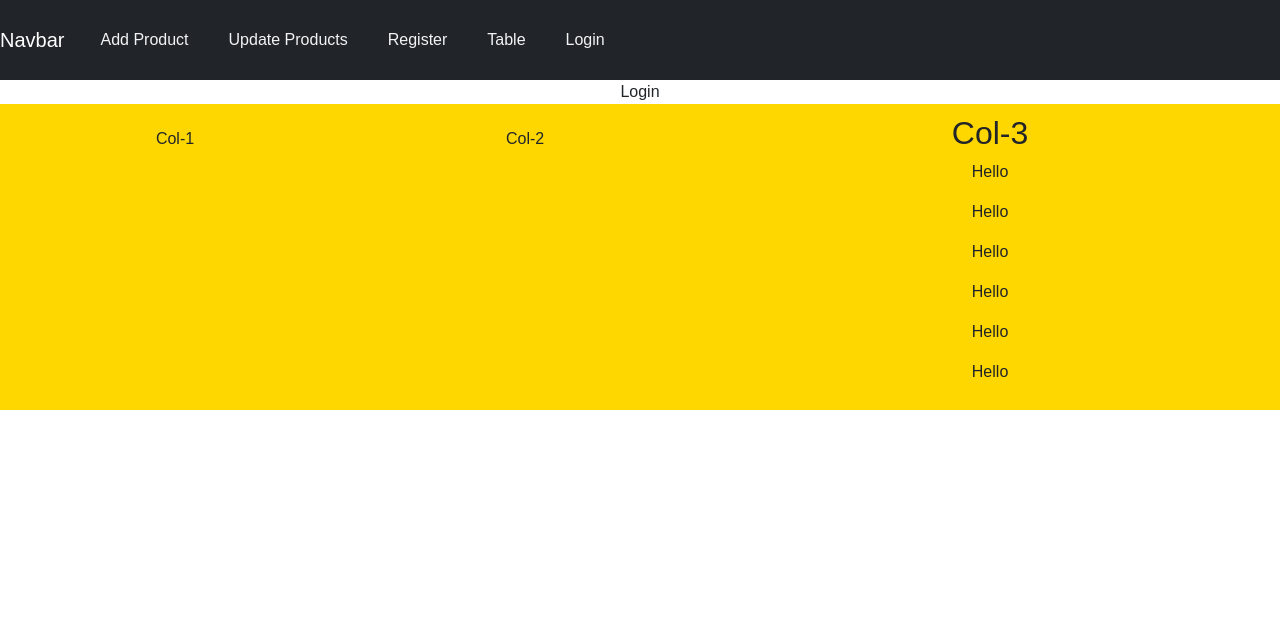
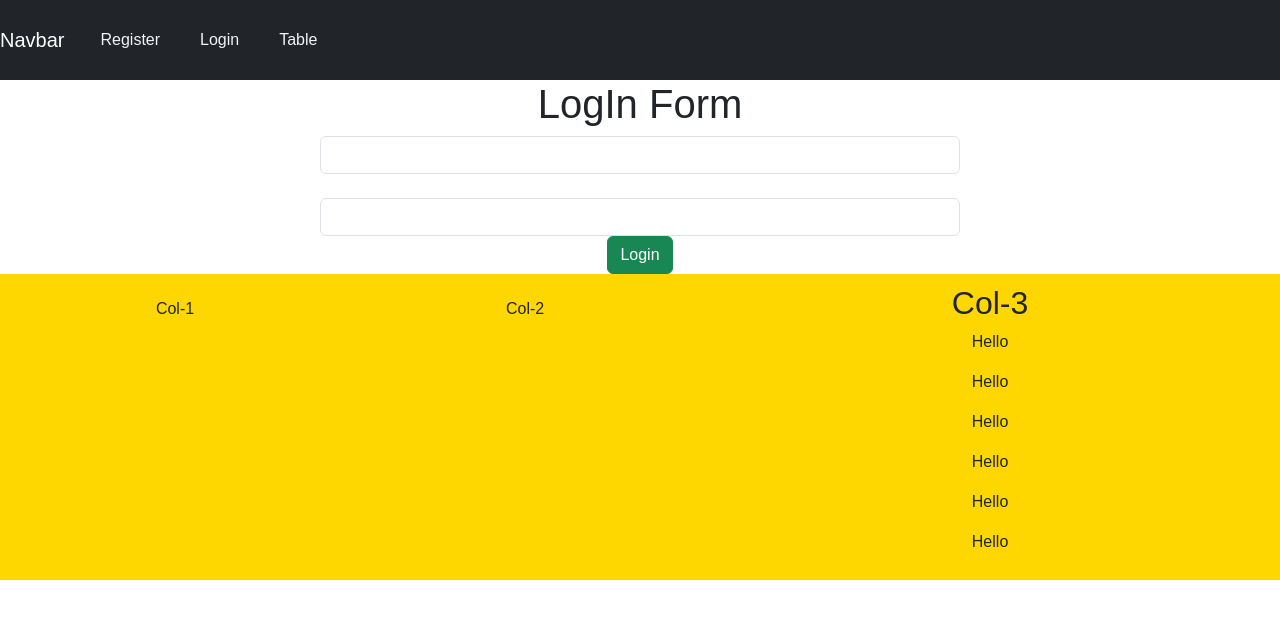
Before and after one commit to ajaykumar1071999/E-Commerce, a React (Create React App) app: page /Login in a window 1280 px wide. Shown: the top 618 px of the page. Built offline with nearby package versions, Linux system fonts and the light colour scheme.

Commit message:
Login Update

```diff
--- a/src/App.js
+++ b/src/App.js
@@ -7,6 +7,7 @@ import { BrowserRouter, Routes, Route } from "react-router-dom";
 import UpdateProduct from "./Components/UpdateProduct/UpdateProduct";
 import Table from "./Components/Table/Table";
 import Footer from "./Components/Footer/Footer";
+import Test from "./Test";
 export default function App() {
   return (
     <div className="App">
@@ -19,6 +20,7 @@ export default function App() {
           <Route path="/Login" element={<Login />}></Route>
           <Route path="/Table" element={<Table />}></Route>
         </Routes>
+
         <Footer />
       </BrowserRouter>
     </div>
--- a/src/Components/Head/Head.js
+++ b/src/Components/Head/Head.js
@@ -6,11 +6,9 @@ function Head() {
       <Navbar bg="dark" variant="dark">
         <Navbar.Brand href="#Home">Navbar</Navbar.Brand>
         <Nav className="mr-auto nav_bar_wrapper">
-          <Link to="/add">Add Product</Link>
-          <Link to="/update">Update Products</Link>
           <Link to="/Register">Register</Link>
+          <Link to="/Login">Login</Link>
           <Link to="/Table">Table</Link>
-          <Link to="/Login">Login</Link>
         </Nav>
       </Navbar>
     </div>
--- a/src/Components/Login/Login.js
+++ b/src/Components/Login/Login.js
@@ -1,4 +1,38 @@
+import { useEffect, useState } from "react";
+
 function Login() {
-  return <div>Login</div>;
+  const [email, setEmail] = useState("");
+  const [password, setPassword] = useState("");
+
+  function signIn() {
+    console.log(email, password);
+  }
+
+  return (
+    <div className="col-sm-6 offset-sm-3">
+      <h1>LogIn Form</h1>
+
+      <input
+        type="text"
+        name="email"
+        className="form-control"
+        onChange={(e) => {
+          setEmail(e.target.value);
+        }}
+      />
+      <br />
+      <input
+        type="text"
+        name="password"
+        className="form-control"
+        onChange={(e) => {
+          setPassword(e.target.value);
+        }}
+      />
+      <button className="btn btn-success" onClick={signIn}>
+        Login
+      </button>
+    </div>
+  );
 }
 export default Login;
--- a/src/Components/Table/Table.js
+++ b/src/Components/Table/Table.js
@@ -20,6 +20,7 @@ function Table() {
   return (
     <div className=" table div1">
       <table>
+        <thead>
           <tr>
             <th>ID</th>
             <th>Name</th>
@@ -27,6 +28,8 @@ function Table() {
             <th>Mobile</th>
             <th>Status</th>
           </tr>
+        </thead>
+        <tbody>
           {data.map((item, i) => (
             <tr key={i}>
               <td>{i + 1}</td>
@@ -42,6 +45,7 @@ function Table() {
               </td>
             </tr>
           ))}
+        </tbody>
       </table>
     </div>
   );
--- /dev/null
+++ b/src/Test.js
@@ -0,0 +1,49 @@
+import React, { useState } from "react";
+
+const App = () => {
+  const [name, setName] = useState("");
+  const [pwd, setPwd] = useState("");
+
+  const handle = () => {
+    localStorage.setItem("Name", name);
+    localStorage.setItem("Password", pwd);
+  };
+  const remove = () => {
+    localStorage.removeItem("Name");
+    localStorage.removeItem("Password");
+  };
+  return (
+    <div className="App">
+      <h1>Name of the user:</h1>
+      <input
+        placeholder="Name"
+        value={name}
+        onChange={(e) => setName(e.target.value)}
+      />
+      <h1>Password of the user:</h1>
+      <input
+        type="password"
+        placeholder="Password"
+        value={pwd}
+        onChange={(e) => setPwd(e.target.value)}
+      />
+      <div>
+        <button onClick={handle}>Done</button>
+      </div>
+      {localStorage.getItem("Name") && (
+        <div>
+          Name: <p>{localStorage.getItem("Name")}</p>
+        </div>
+      )}
+      {localStorage.getItem("Password") && (
+        <div>
+          Password: <p>{localStorage.getItem("Password")}</p>
+        </div>
+      )}
+      <div>
+        <button onClick={remove}>Remove</button>
+      </div>
+    </div>
+  );
+};
+export default App;
```
Also changed, not shown: src/Components/Register/Register.js (+11 -3 lines). Lines whose indentation alone changed are shown as unchanged.
